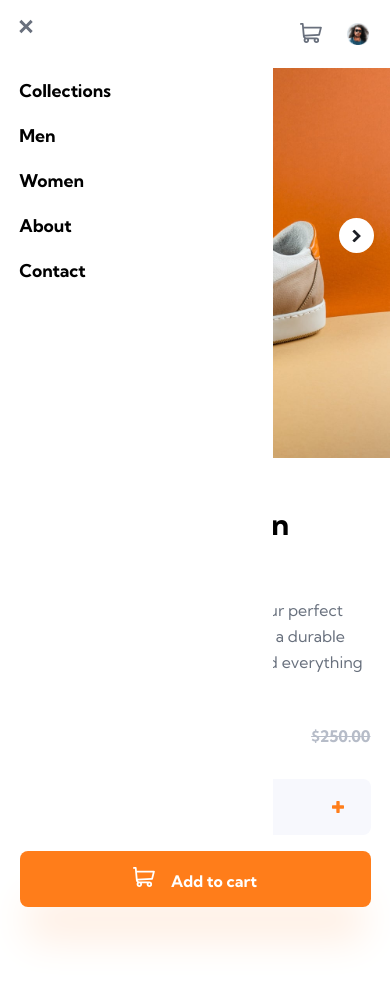
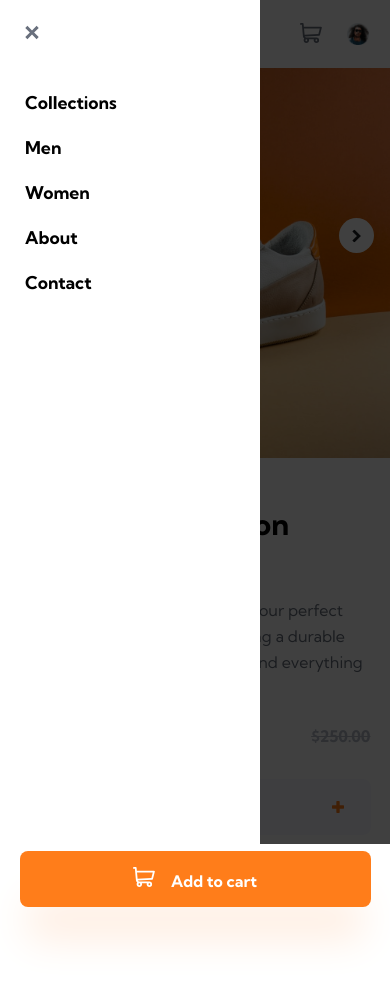
Before and after one commit to alec-sena/fem-ecommerce-product-page, a React (Create React App) app: page / in a window 390 px wide. Both pictures are taken after a click on the button 27 px from the left and 34 px from the top of the page. Shown: the top 982 px of the page. Built offline with nearby package versions, Linux system fonts and the light colour scheme.

Commit message:
Add semi-transparent dark background section to MobileMenu

```diff
--- a/src/components/MobileMenu.js
+++ b/src/components/MobileMenu.js
@@ -1,8 +1,10 @@
 import '../scss/MobileMenu.scss'
+import '../scss/partials/_utilities.scss';
 
 function MobileMenu(props){
     return(
-        <div className="MobileMenu">
+        <div className="MobileMenu flex-center">
+            <div className="MobileMenu__Container">
                 <button onClick={props.toggleMenuIsOpen}><svg width="14" height="15" xmlns="http://www.w3.org/2000/svg"><path d="m11.596.782 2.122 2.122L9.12 7.499l4.597 4.597-2.122 2.122L7 9.62l-4.595 4.597-2.122-2.122L4.878 7.5.282 2.904 2.404.782l4.595 4.596L11.596.782Z" fill="#69707D" fillRule="evenodd"/></svg></button>
                 <ul>
                     <li><a href="#">Collections</a></li>
@@ -12,6 +14,8 @@ function MobileMenu(props){
                     <li><a href="#">Contact</a></li>
                 </ul>
             </div>
+            <div className="MobileMenu__DarkSpace"></div>
+        </div>
     )
 }
 
--- a/src/scss/MobileMenu.scss
+++ b/src/scss/MobileMenu.scss
@@ -3,20 +3,34 @@
   z-index: 10;
   top: 0;
   left: 0;
-  background-color: white;
-  height: 100%;
-  width: 70%;
+  display: grid;
+  grid-template-columns: 1fr 1fr;
+  grid-template-rows: 100%;
+  height: 100vh;
+  width: 100vw;
+
+  .MobileMenu__Container {
+    background-color: white;
+    height: 100%;
+    width: 66.6%;
+  }
+
+  .MobileMenu__DarkSpace {
+    background-color: rgba(0, 0, 0, 0.75);
+    height: 100%;
+    width: 33.4%;
+  }
 
   button {
     background: white;
     border: none;
     cursor: pointer;
-    margin: 1.2rem;
+    margin: 1.563rem;
   }
 
   ul {
     list-style: none;
-    margin-left: 1.2rem;
+    margin-left: 1.563rem;
 
     li {
       margin-top: 1.5rem;
```
Lines whose indentation alone changed are shown as unchanged.
